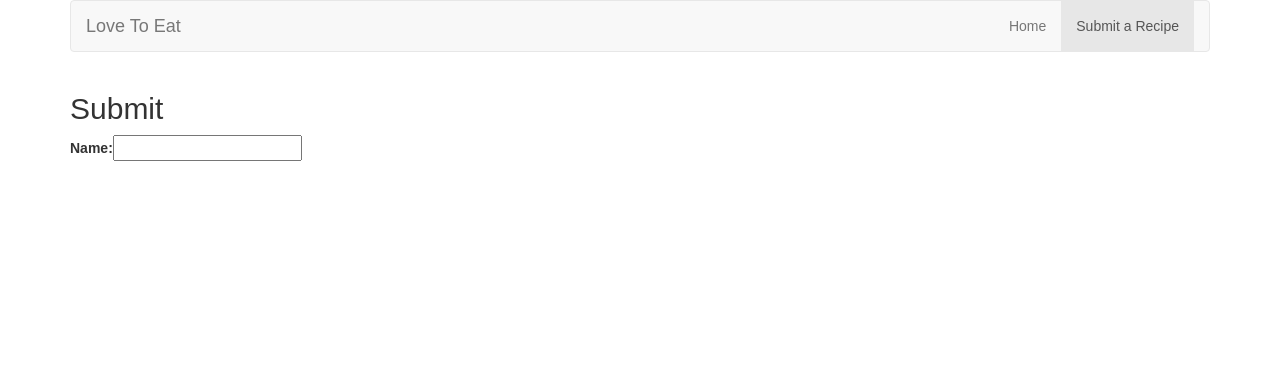
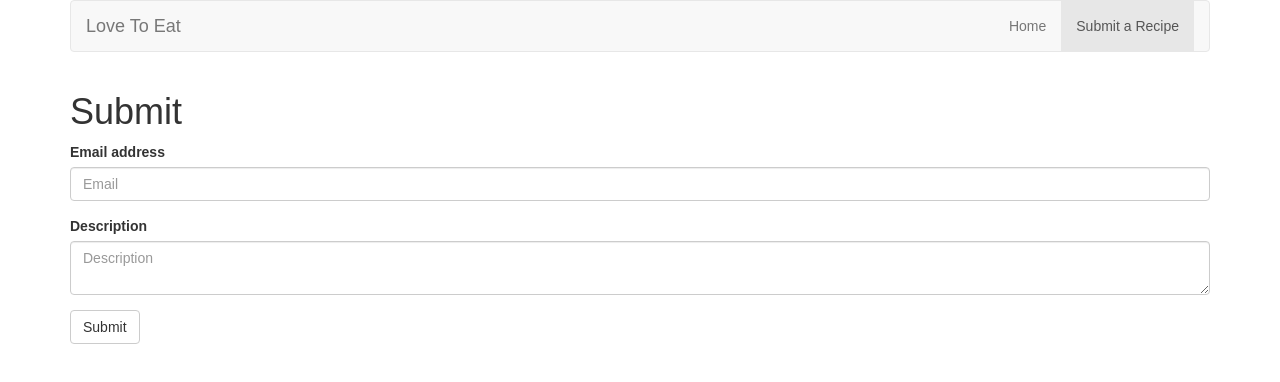
Before and after one commit to dgnsstyles/lovetoeat, a React (Create React App) app: page /submit in a window 1280 px wide. Shown: the top 382 px of the page. Built offline with nearby package versions, Linux system fonts and the light colour scheme.

Commit message:
changes in the form

```diff
--- a/public/index.html
+++ b/public/index.html
@@ -20,7 +20,7 @@
       work correctly both with client-side routing and a non-root public URL.
       Learn how to configure a non-root public URL by running `npm run build`.
     -->
-    <title>React App</title>
+    <title>Love to Eat</title>
   </head>
   <body>
     <noscript>
--- a/src/Submit.js
+++ b/src/Submit.js
@@ -17,13 +17,22 @@ class Submit extends Component {
 	render() {
 		return (
 			<div>
-				 <div className="row">
-                    <div className="col-xs-12 col-sm-12">
-                        <h2>Submit</h2>
-                        <label htmlFor="Name">Name:</label>
-                        <input type="text"/>
-                    </div>
-                </div>
+				 <form>
+                     <div className="row">
+                       <div className="col-xs-12 col-sm-12">
+                           <h1>Submit</h1>
+                           <div className="form-group">
+                            <label for="exampleInputEmail1">Email address</label>
+                            <input type="email" className="form-control" id="exampleInputEmail1" placeholder="Email" />
+                        </div>
+                        <div className="form-group">
+                            <label for="Description">Description</label>
+                            <textarea type="Text" className="form-control" placeholder="Description" />
+                        </div>
+                        <button type="submit" className="btn btn-default">Submit</button>
+                       </div>
+                     </div>
+                 </form>
 
 			</div>
 		);
```
